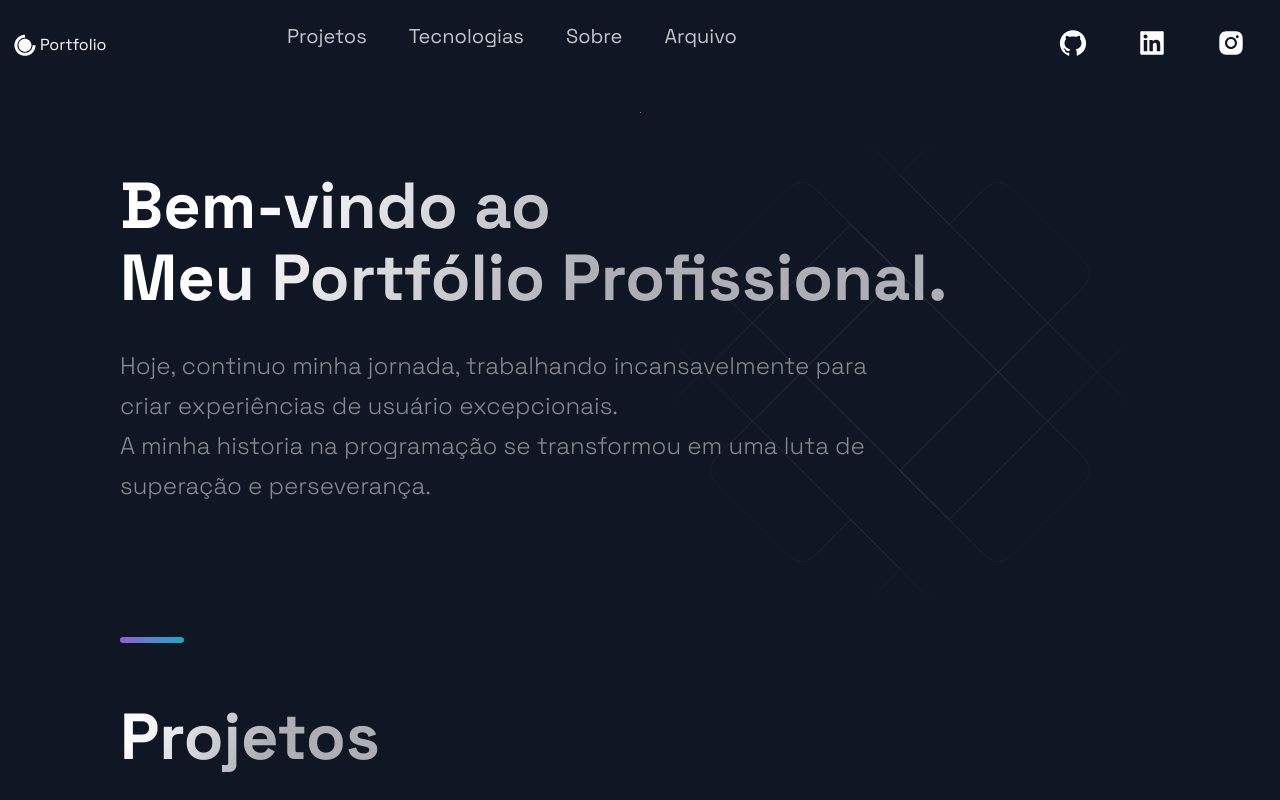
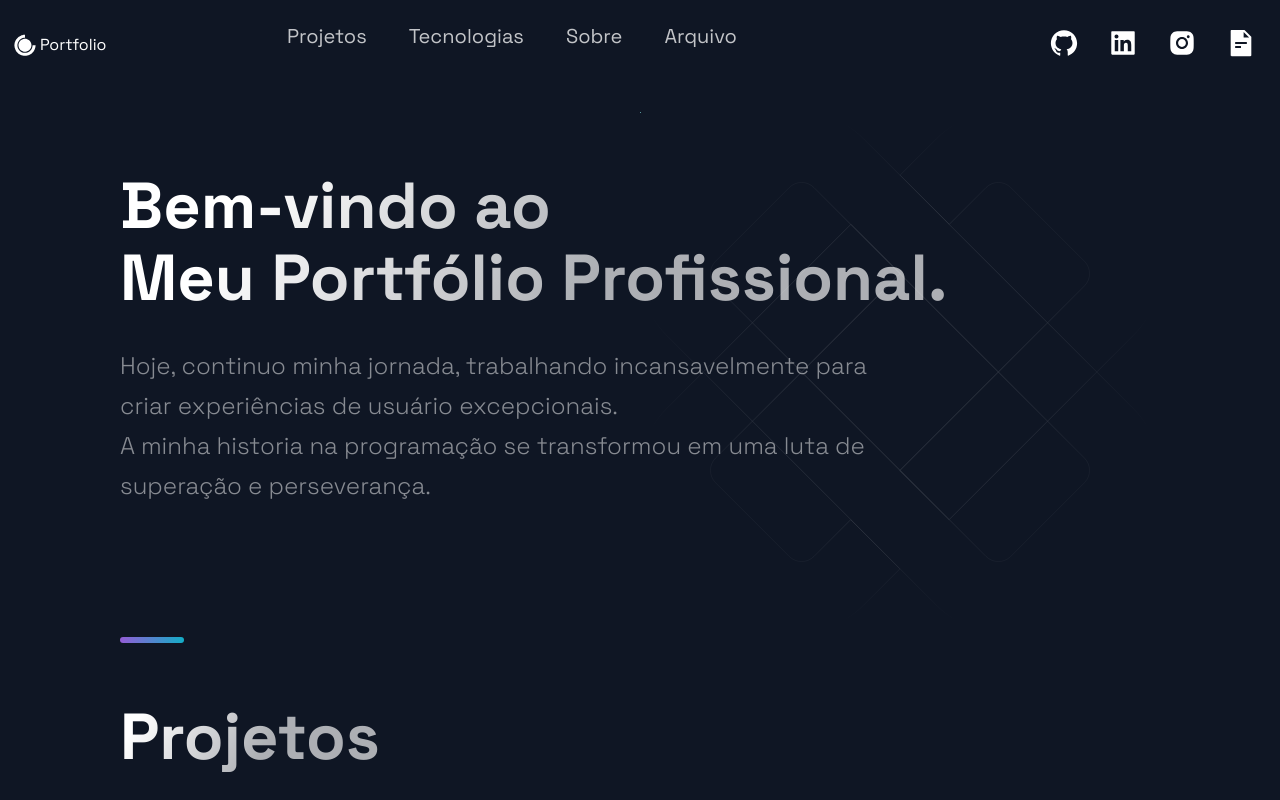
Before and after one commit to ElvisFelix-dev/elvisfelix-portfolio, a Next.js app: page / in a window 1280 px wide. Shown: the top 800 px of the page. Built offline with nearby package versions, Linux system fonts and the light colour scheme.

Commit message:
Update Header.js

```diff
--- a/src/components/Header/Header.js
+++ b/src/components/Header/Header.js
@@ -1,6 +1,6 @@
 import Link from 'next/link';
 import React from 'react';
-import { AiFillGithub, AiFillInstagram, AiFillLinkedin } from 'react-icons/ai';
+import { AiFillGithub, AiFillInstagram, AiFillLinkedin, AiFillFileText } from 'react-icons/ai';
 import { DiCssdeck } from 'react-icons/di';
 
 import { Container, Div1, Div2, Div3, NavLink, SocialIcons } from './HeaderStyles';
@@ -46,6 +46,9 @@ const Header = () =>  (
         <SocialIcons href="https://www.instagram.com/2system_dev/" target="_blank">
           <AiFillInstagram size="3rem"/>
         </SocialIcons>
+        <SocialIcons href="https://elvisfelix-certificate.netlify.app/" target="_blank">
+          <AiFillFileText size="3rem"/>
+        </SocialIcons>
       </Div3>
     </Container>
 );
```
